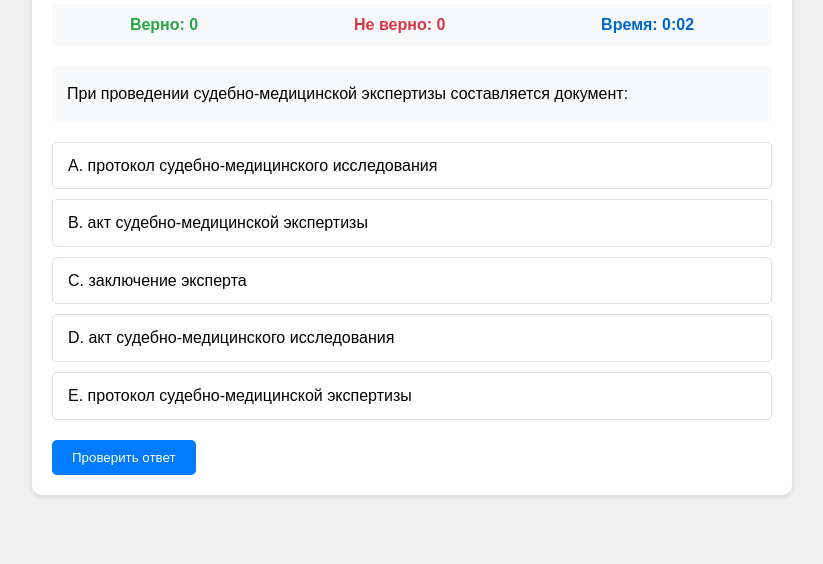
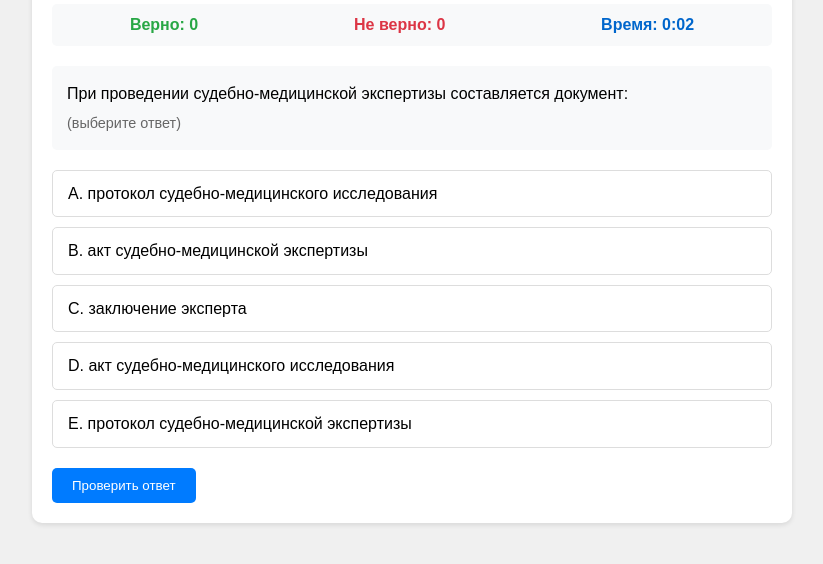
Before and after one commit to pashakornilov/qa, a plain HTML site: page index.html in a window 1280 px wide. Both pictures are taken after a click on the element "1. СМЭ трупов". Shown: the part 94-658 px from the top of the page, without its empty margins (228-1051 px from the left). Drawn offline with nearby package versions, Linux system fonts and the light colour scheme.

Commit message:
Update index.html

```diff
--- a/index.html
+++ b/index.html
@@ -64,6 +64,9 @@
 
           <div class="question">
             <p>{{ currentQuestion.text }}</p>
+            <p class="answer-type" style="color: #666; font-size: 0.9em; margin-top: 5px;">
+              {{ currentQuestion.correctAnswer.length > 1 ? '(выберите ответы)' : '(выберите ответ)' }}
+            </p>
           </div>
           <div class="options">
             <div
```
